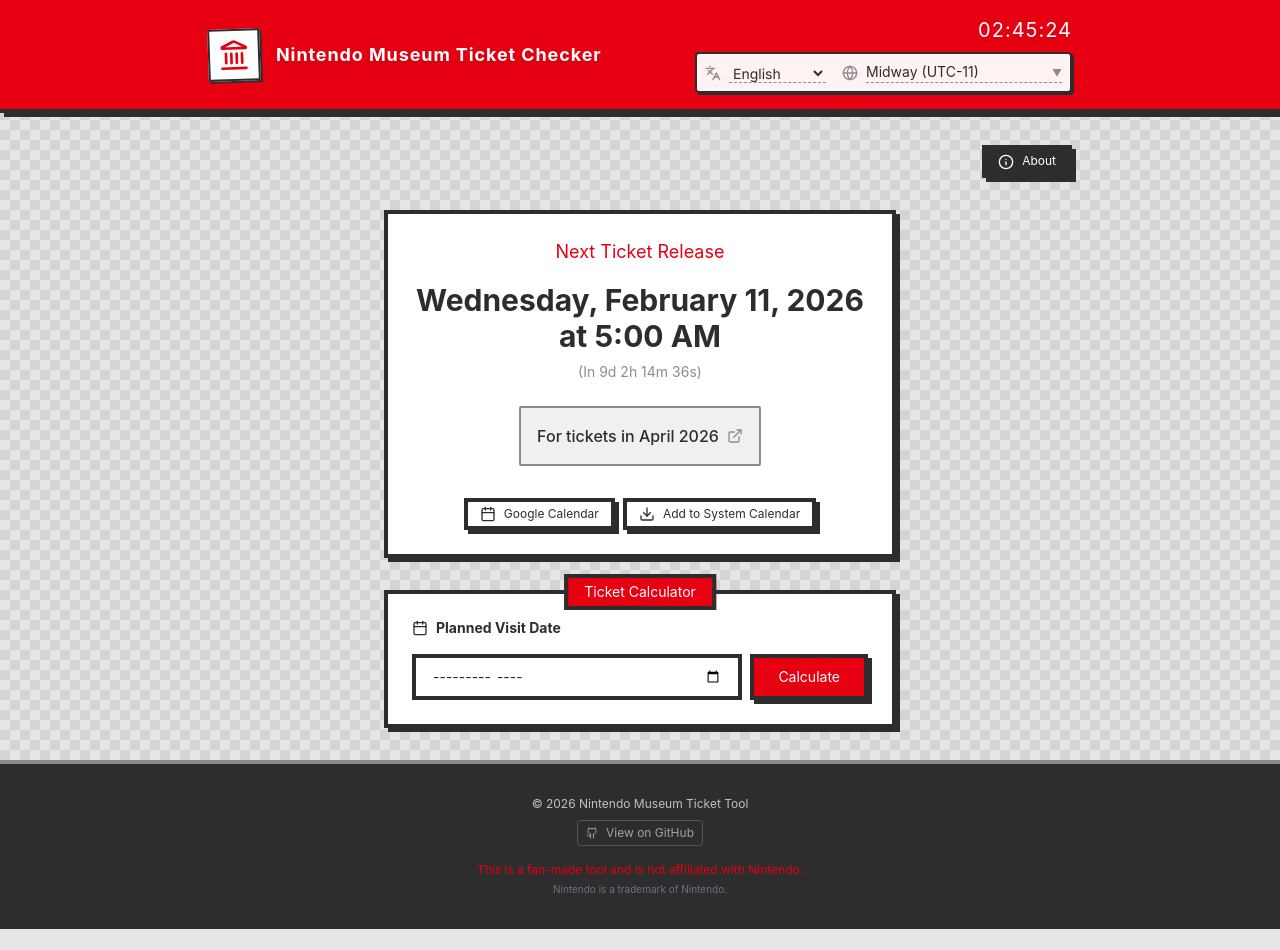
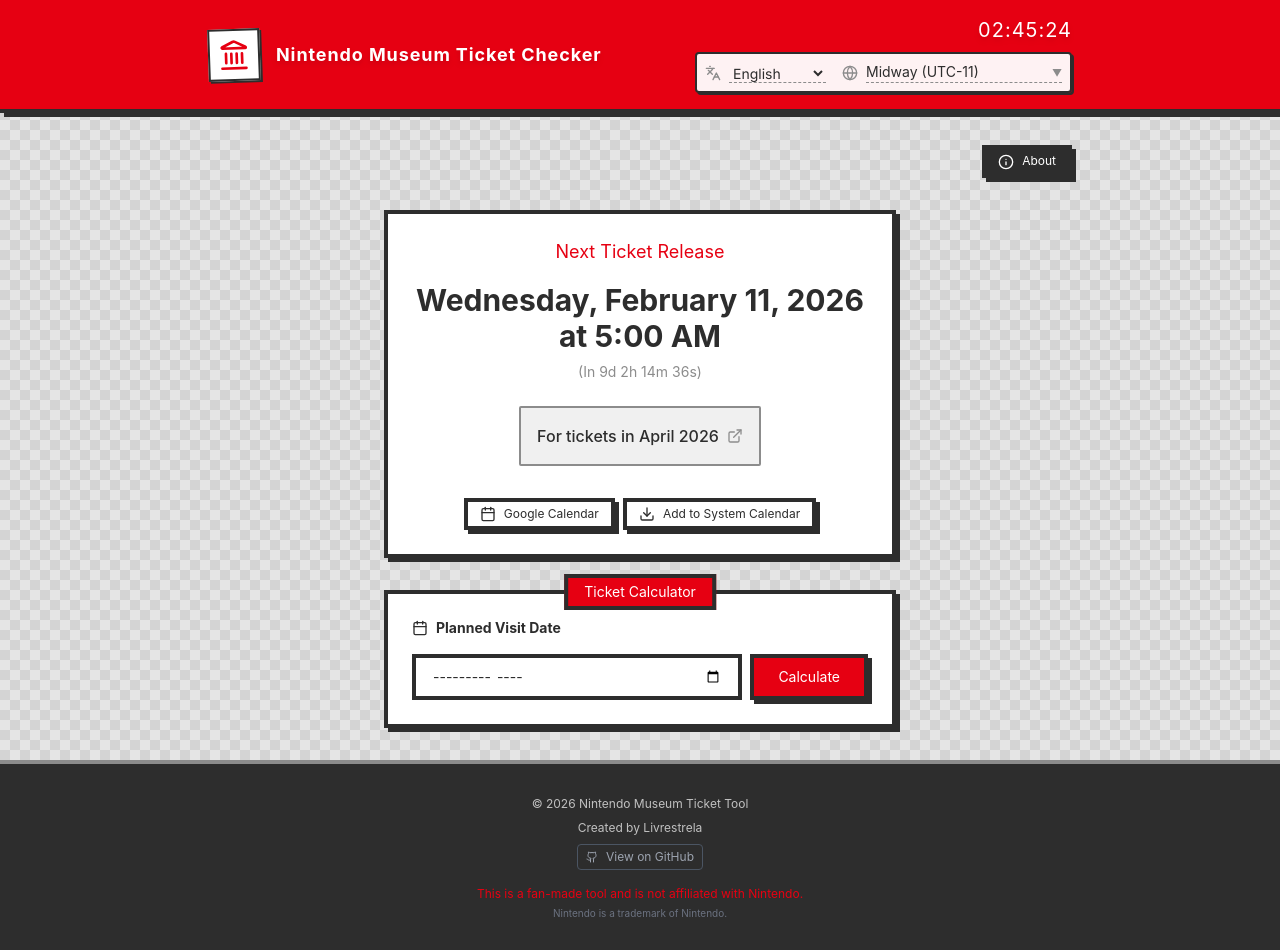
Before and after one commit to signxer/nintendo-museum-ticket, a React (Vite) app: page / in a window 1280 px wide. Shown: the top 950 px of the page. Before the commit the page ends 929 px from the top, so only its background shows below. Built offline with nearby package versions, Linux system fonts and the light colour scheme; a web font is replaced by a local one.

Commit message:
docs: 在页脚添加创建者署名
添加"Created by Livrestrela"到应用页脚，以标明项目创建者。

```diff
--- a/src/App.tsx
+++ b/src/App.tsx
@@ -70,7 +70,7 @@
 
       <footer className="bg-nintendo-dark text-white p-8 text-center mt-auto border-t-4 border-nintendo-grey">
         <p className="font-pixel text-xs opacity-70 mb-2">{t('common.copyright', { year: new Date().getFullYear() })}</p>
-
+        <p className="font-pixel text-xs opacity-70 mb-2">Created by Livrestrela</p>
         <a
           href="https://github.com/signxer/nintendo-museum-ticket"
           target="_blank"
@@ -83,6 +83,7 @@
 
         <p className="text-xs text-nintendo-red mb-1">{t('common.footerDisclaimer')}</p>
         <p className="text-[10px] text-gray-500">{t('common.trademark')}</p>
+
       </footer>
     </div>
   );
```
